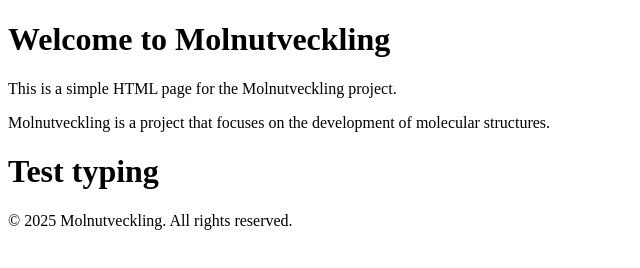
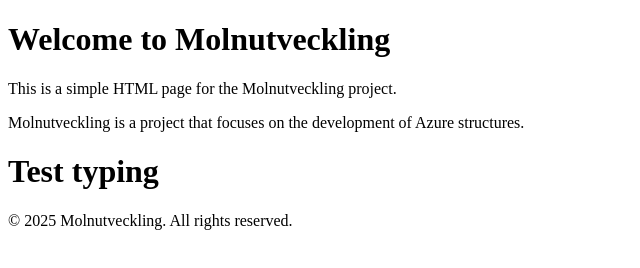
Before and after one commit to HansDanielsson/Molnutveckling, a plain HTML site: page index.html in a window 1280 px wide. Shown: the full height of the page, 0-640 px from the left. Drawn offline with Linux system fonts and the light colour scheme.

Commit message:
Edit Index

```diff
--- a/index.html
+++ b/index.html
@@ -10,7 +10,7 @@
 <body>
   <h1>Welcome to Molnutveckling</h1>
   <p>This is a simple HTML page for the Molnutveckling project.</p>
-  <p>Molnutveckling is a project that focuses on the development of molecular structures.</p>
+  <p>Molnutveckling is a project that focuses on the development of Azure structures.</p>
   <h1>Test typing</h1>
   <footer>
     <p>&copy; 2025 Molnutveckling. All rights reserved.</p>
```
